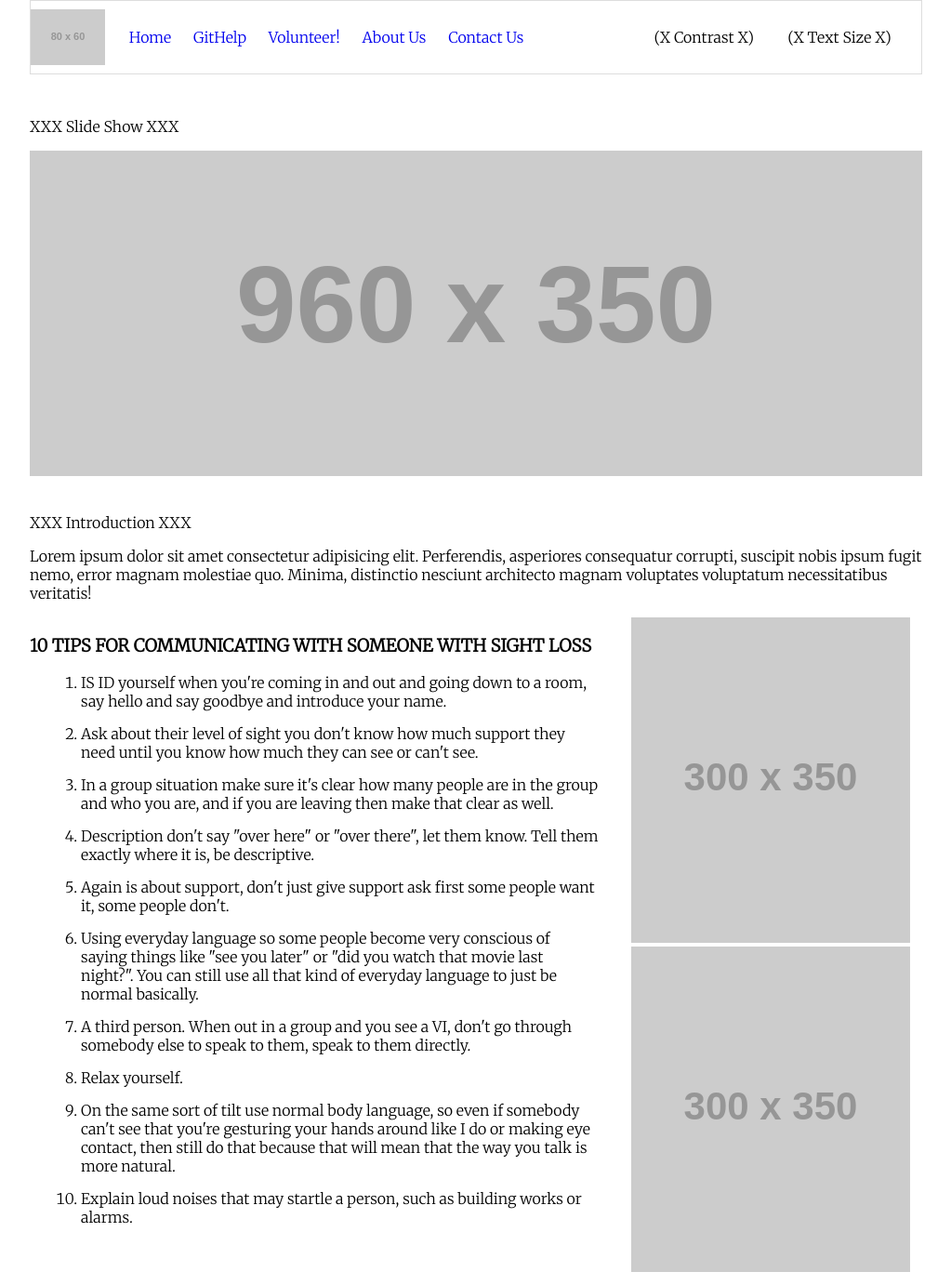
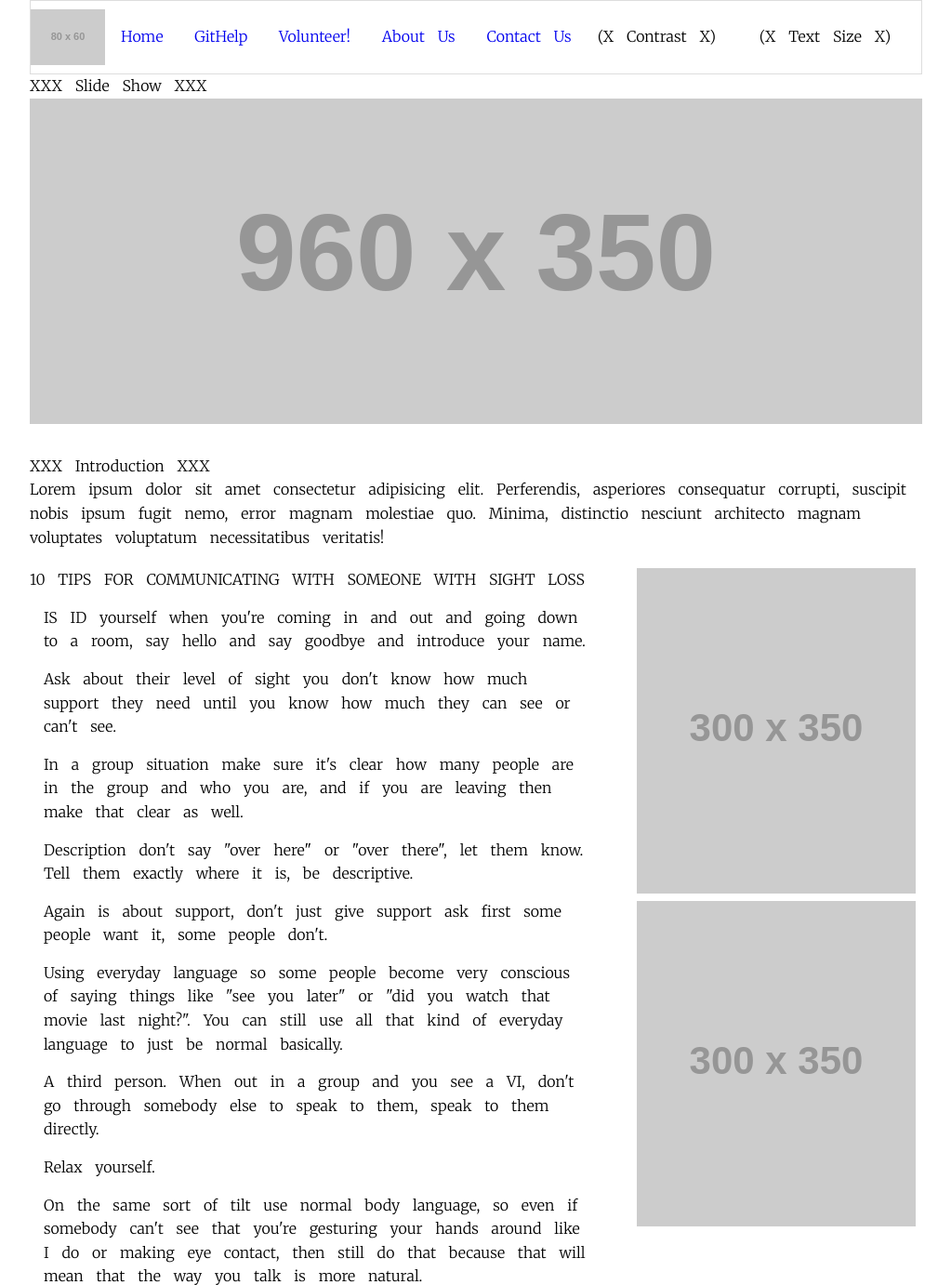
Before and after one commit to Fantastic-VI/GitHelp, a plain HTML site: page index.html in a window 1280 px wide. Shown: the top 1382 px of the page at 93% size, without its empty margins (128-1151 px from the left). Drawn offline with Linux system fonts and the light colour scheme; placeholder pictures from the web are drawn by us.

Commit message:
reset.css file added to index.html

```diff
--- a/css/style.css
+++ b/css/style.css
@@ -7,17 +7,20 @@
 .container {
     display: grid;
     grid-template-rows: 80px minmax(100px,1fr) 100px;
-    gap: 30px;
+    gap: 0px;
 }
 
 body {
     width: 960px;
     margin: auto;
-    font-family: 'Merriweather', serif;}
+    font-family: 'Merriweather', serif;
+    word-spacing: 10px;
+    line-height: 1.6;
+}
 
 header{
     display: grid;
-    grid-template-columns: 1fr 6fr 1.5fr 1.5fr;
+    grid-template-columns: 1fr 6fr 2fr 2fr;
     align-items: center;
     border-style: solid;
     border-width: thin;
@@ -33,7 +36,8 @@ header nav a {
 .listAndVolunteersImg {
     display: grid;
     grid-template-columns: 2fr 1fr;
-    gap: 20px;
+    gap: 40px;
+    margin-top: 20px;
 }
 
 ol li {
--- a/index.html
+++ b/index.html
@@ -5,7 +5,7 @@
     <meta http-equiv="X-UA-Compatible" content="IE=edge">
     <meta name="viewport" content="width=device-width, initial-scale=1.0">
     <title>GitHelp</title>
-    <!--<link rel="stylesheet" href="css/reset.css">-->
+    <link rel="stylesheet" href="css/reset.css">
     <link rel="stylesheet" href="css/style.css">
 </head>
 <body>
```
